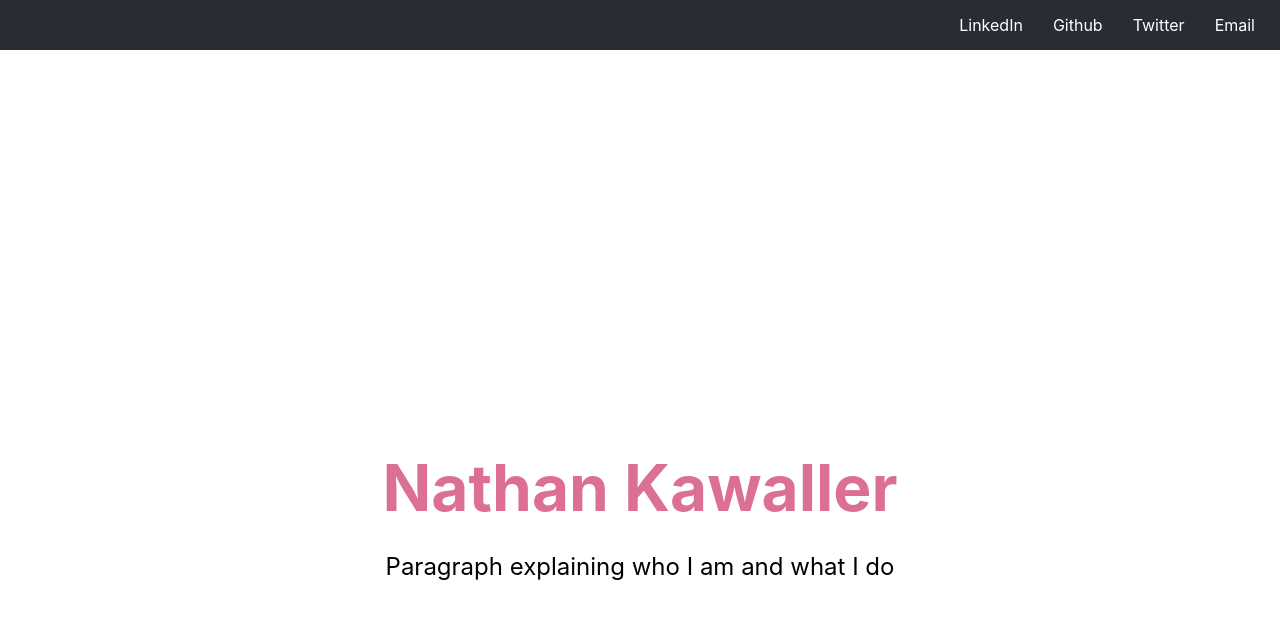
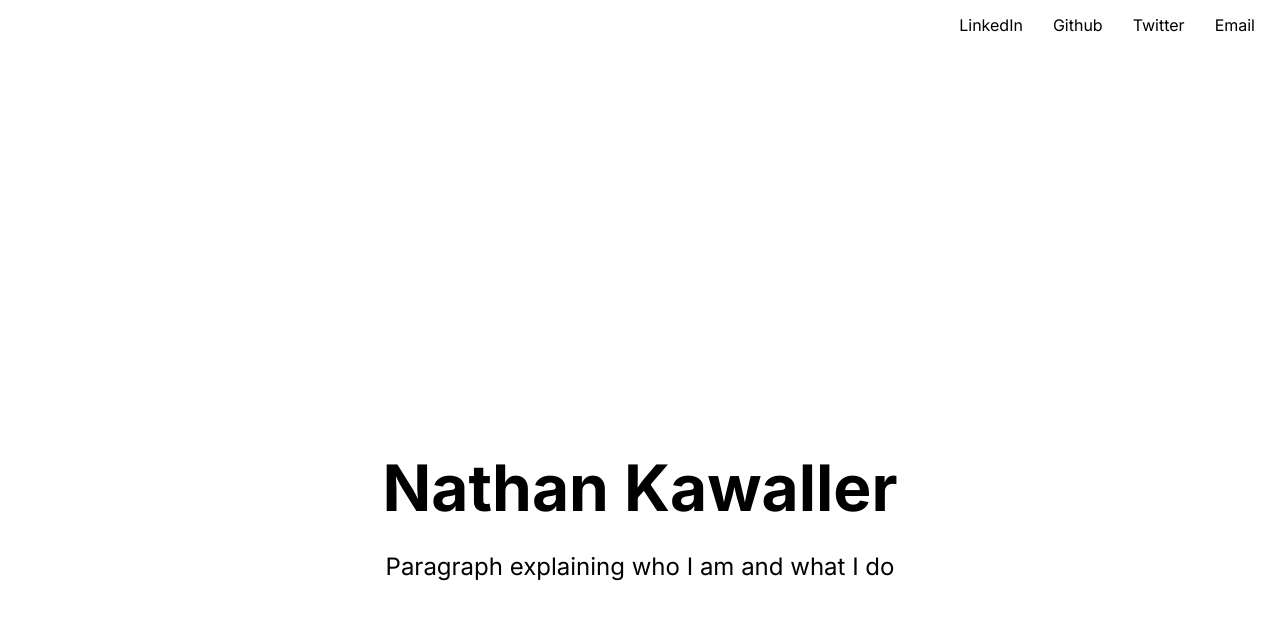
Before and after one commit to nkawaller/portfolio, a Next.js app: page / in a window 1280 px wide. Shown: the top 620 px of the page. Built offline with nearby package versions, Linux system fonts and the light colour scheme.

Commit message:
cleaning up

```diff
--- a/styles/Layout.module.scss
+++ b/styles/Layout.module.scss
@@ -16,27 +16,7 @@
   align-items: center;
 }
 
-.footer {
-  width: 100%;
-  height: 100px;
-  border-top: 1px solid #eaeaea;
-  display: flex;
-  justify-content: center;
-  align-items: center;
-}
-
-.footer img {
-  margin-left: 0.5rem;
-}
-
-.footer a {
-  display: flex;
-  justify-content: center;
-  align-items: center;
-}
-
 .title a {
-  color: palevioletred;
   text-decoration: none;
 }
 
--- a/styles/Nav.module.scss
+++ b/styles/Nav.module.scss
@@ -1,8 +1,7 @@
 .nav {
     height: 50px;
     padding: 10px;
-    background: #282c34;
-    color: white;
+    // background: #282c34;
     display: flex;
     align-items: center;
     justify-content: flex-end;
--- a/styles/globals.scss
+++ b/styles/globals.scss
@@ -1,9 +1,10 @@
+@import url('https://fonts.googleapis.com/css2?family=Inter:wght@200;300;400;500;600;700&display=swap');
+
 html,
 body {
   padding: 0;
   margin: 0;
-  font-family: -apple-system, BlinkMacSystemFont, Segoe UI, Roboto, Oxygen,
-    Ubuntu, Cantarell, Fira Sans, Droid Sans, Helvetica Neue, sans-serif;
+  font-family: 'Inter', Helvetica Neue, sans-serif;
 }
 
 a {
```
